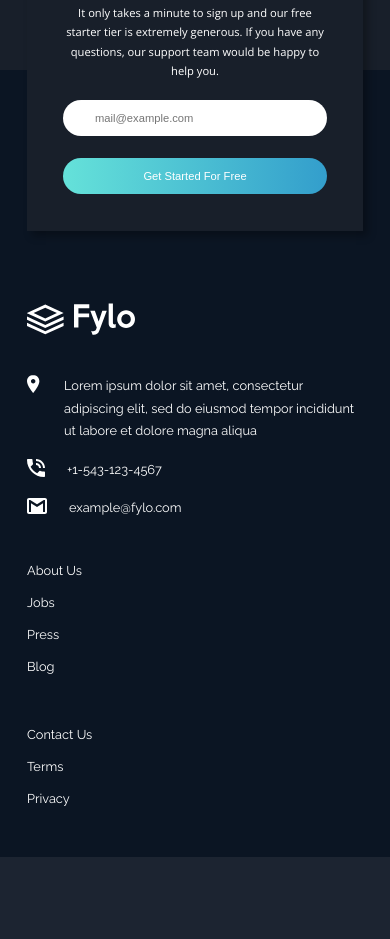
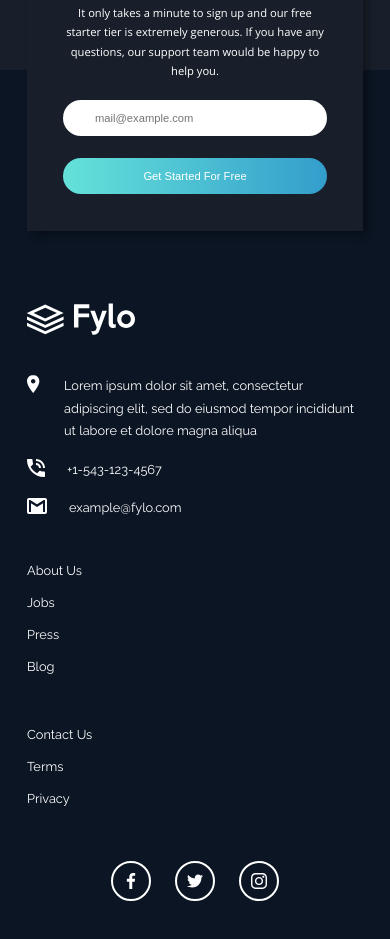
Before and after one commit to KevinArellano94/fm-fylo, a plain HTML site: page index.html in a window 390 px wide. Shown: the part 3326-4265 px from the top of the page. Before the commit the page ends 4183 px from the top, so only its background shows below. Drawn offline with nearby package versions, Linux system fonts and the light colour scheme.

Commit message:
RRSS Ready | Mobile Ready

```diff
--- a/index.html
+++ b/index.html
@@ -251,6 +251,17 @@
             </a>
           </ul>
         </div>
+        <div class="rrss">
+          <figure>
+            <img class="fb" src="./images/facebook.svg" alt="" />
+          </figure>
+          <figure>
+            <img class="tw" src="./images/twitter.svg" alt="" />
+          </figure>
+          <figure>
+            <img class="ig" src="./images/instagram.svg" alt="" />
+          </figure>
+        </div>
       </footer>
       <!-- Footer ENDS -->
     </div>
--- a/styles/styles.css
+++ b/styles/styles.css
@@ -395,3 +395,25 @@ button {
 .links a li {
   list-style: none;
 }
+
+.rrss {
+  display: flex;
+  margin: 46px 0 0 0;
+}
+
+.rrss figure {
+  width: 40px;
+  height: 40px;
+  margin: 0 12px;
+  border-radius: 50%;
+  border: solid 2px var(--white);
+  padding: 6px;
+  display: flex;
+  justify-content: center;
+  align-items: center;
+}
+
+.rrss figure img {
+  width: 16px;
+  height: 16px;
+}
```
Also changed, not shown: images/facebook.svg (added), images/instagram.svg (added), images/twitter.svg (added).
